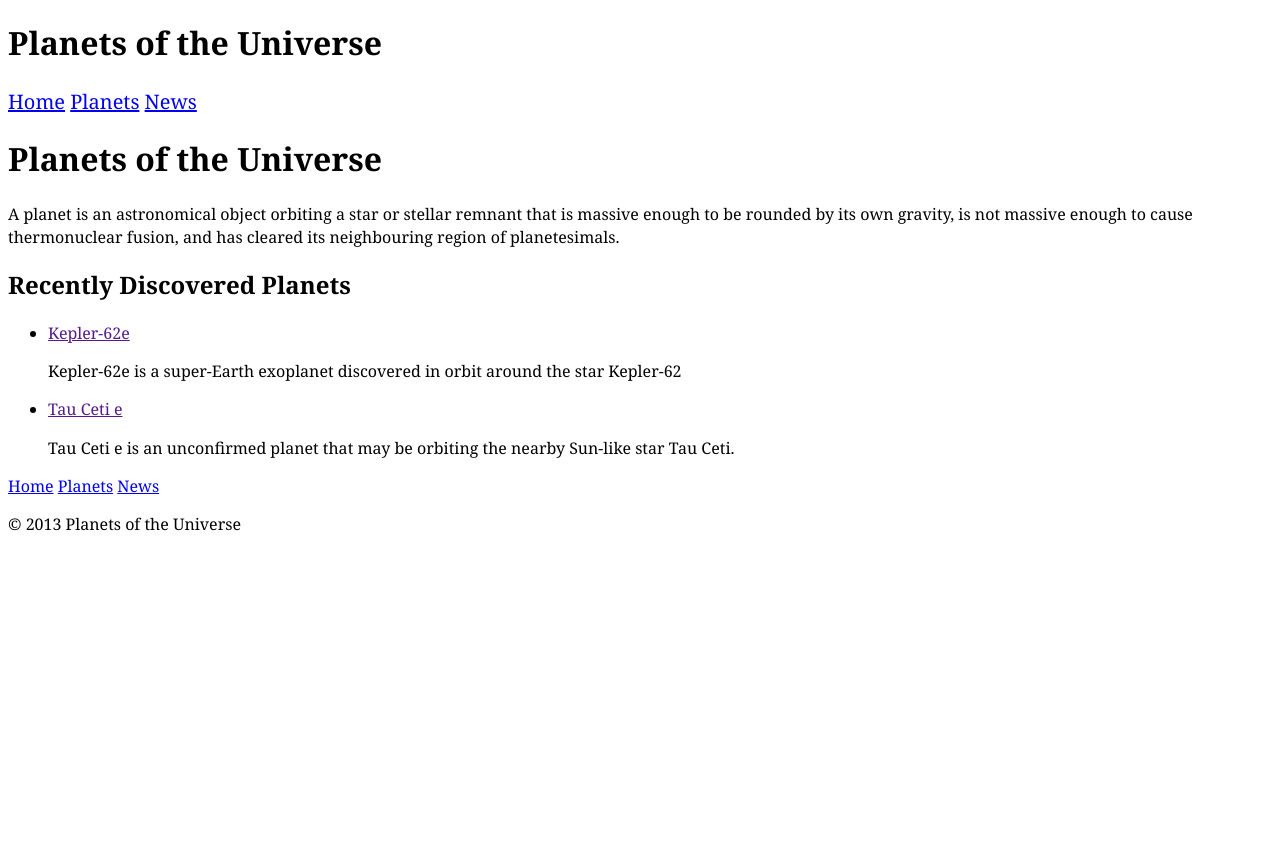
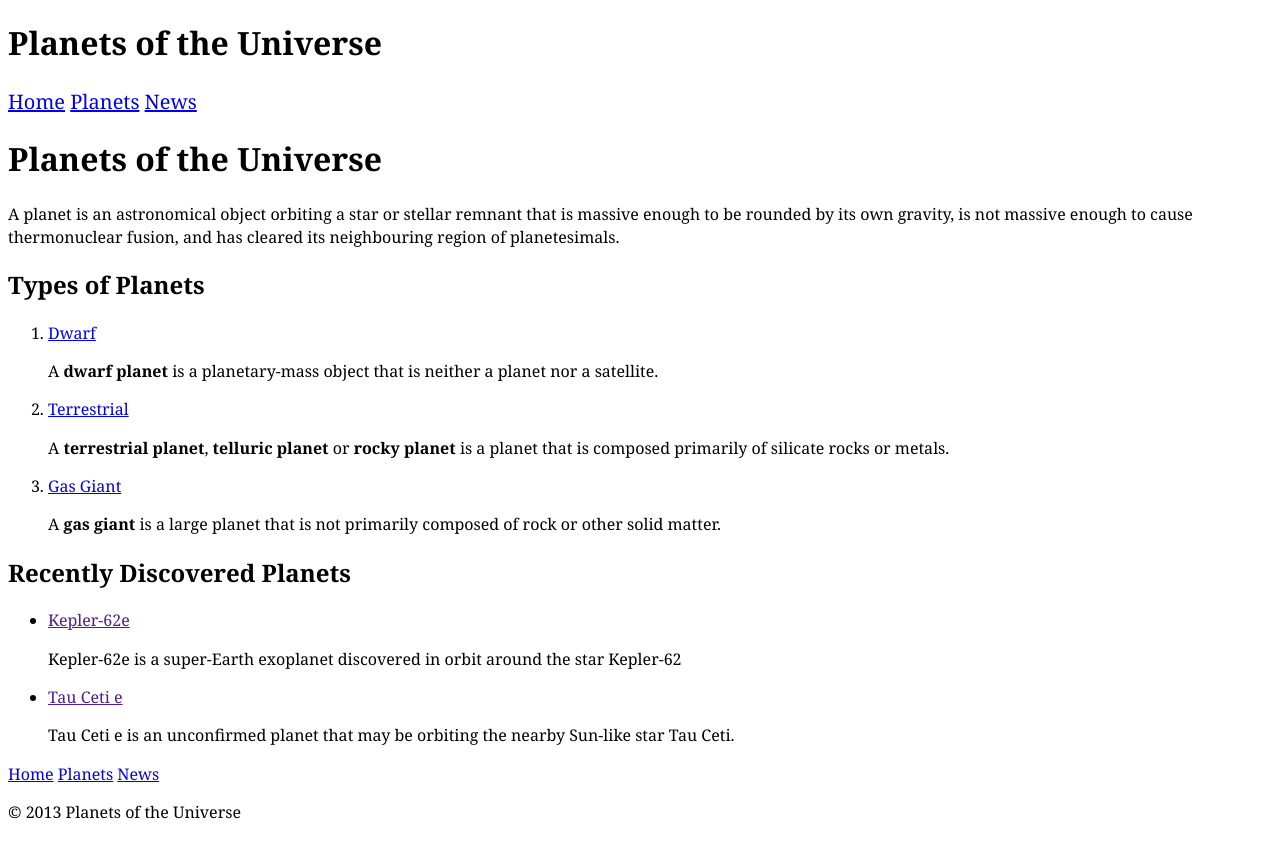
Before and after one commit to Dwightgnjohnson/planets-of-the-universe, a Jekyll site: the page built from index.html, in a window 1280 px wide. Shown: the top 858 px of the page. Built offline with Jekyll 4.4.1, drawn with Linux system fonts in a browser that asks for light colours; Markdown is read by kramdown in place of the engine named in the settings.

Commit message:
Added planet types list on homepage.

```diff
--- a/index.html
+++ b/index.html
@@ -4,6 +4,17 @@ layout: default
 
 <h1>Planets of the Universe</h1>
 <p>A planet is an astronomical object orbiting a star or stellar remnant that is massive enough to be rounded by its own gravity, is not massive enough to cause thermonuclear fusion, and has cleared its neighbouring region of planetesimals.</p>
+
+<h2>Types of Planets</h2>
+
+<ol>
+  {% for planet in site.categories.planet-type %}
+    <li>
+      <a href="#">{{planet.title}}</a>
+      {{planet.content}}
+    </li>
+  {% endfor %}
+</ol>
 
 <h2>Recently Discovered Planets</h2>
 
```
Also changed, not shown: _posts/planet-types/0000-01-01-gas-giant.md (added, +7 -0 lines), _posts/planet-types/0000-02-02-terrestrial.md (added, +7 -0 lines), _posts/planet-types/0000-03-03-dwarf.md (added, +7 -0 lines).
